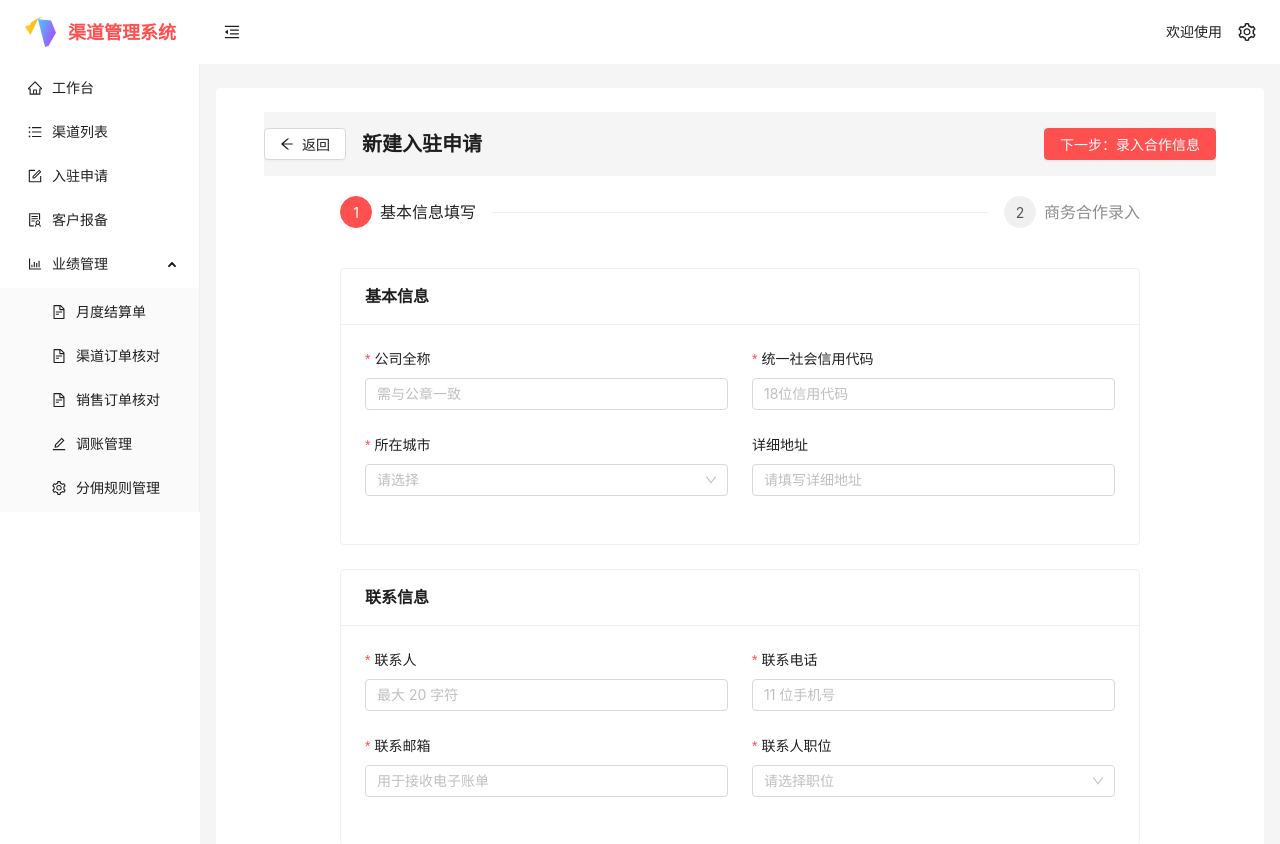
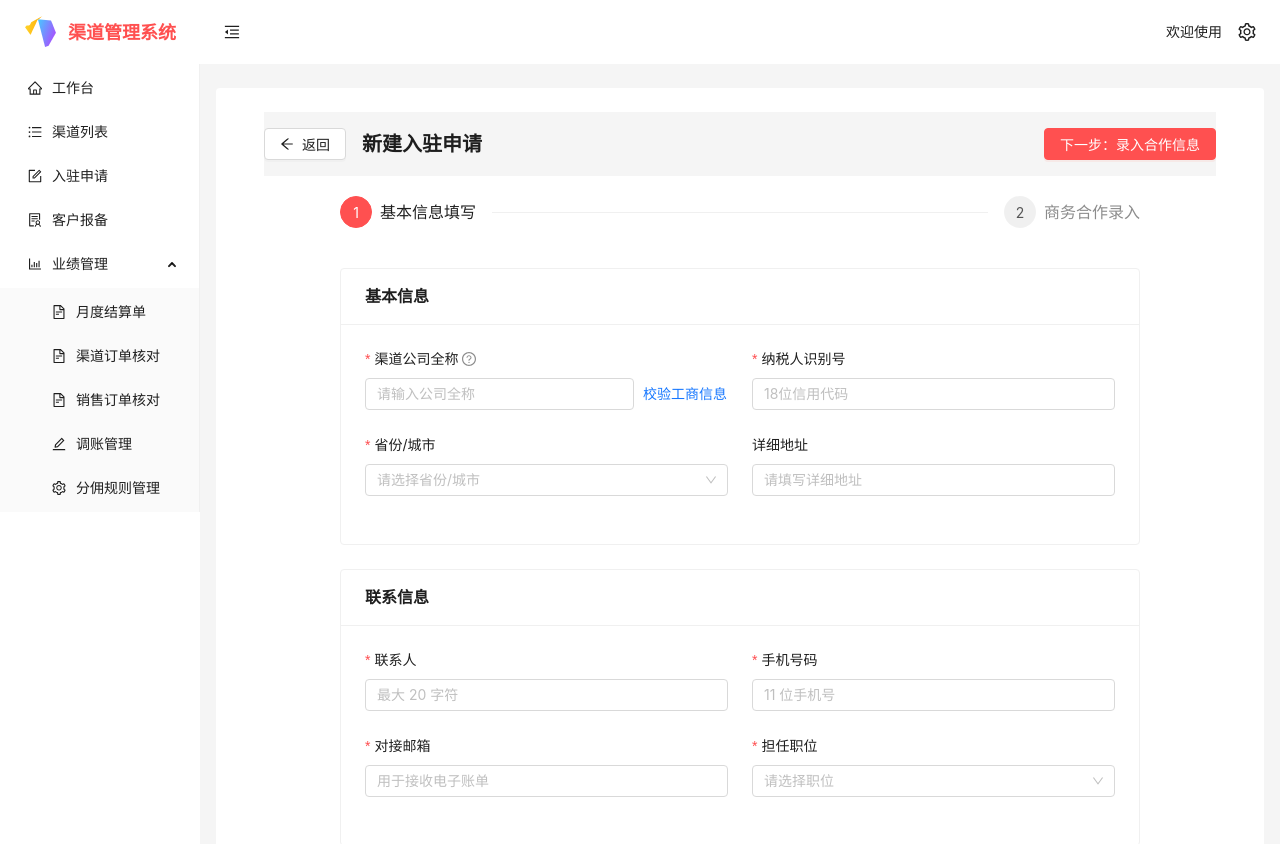
Before and after one commit to njwander/channel-demo, a React (Vite) app: page /settlement-new in a window 1280 px wide. Shown: the top 844 px of the page. Built offline with nearby package versions, Linux system fonts and the light colour scheme.

Commit message:
优化入驻申请

```diff
--- a/src/pages/Settlement/SettlementNew/index.tsx
+++ b/src/pages/Settlement/SettlementNew/index.tsx
@@ -113,6 +113,25 @@ const SettlementNew: FC = () => {
         setUploadModalVisible(true)
     }
 
+    // 模拟工商校验
+    const handleVerifyCompany = () => {
+        const companyName = form.getFieldValue('companyName');
+        if (!companyName) {
+            message.warning('请先输入公司全称');
+            return;
+        }
+        message.loading({ content: '正在校验工商信息...', key: 'verify' });
+        setTimeout(() => {
+            message.success({ content: '工商信息校验成功，信息已同步', key: 'verify' });
+            form.setFieldsValue({
+                socialCreditCode: '91510100MA6XXXXXXX',
+                city: ['sichuan', 'chengdu'],
+                industry: '制造行业',
+                scale: '100-500人'
+            });
+        }, 1000);
+    }
+
     const handleUploadOk = () => {
         setUploadModalVisible(false)
         setAnalyzing(true)
@@ -137,12 +156,12 @@ const SettlementNew: FC = () => {
     // 处理下一步
     const handleNext = async () => {
         try {
-            // 第一步校验字段：基本信息、联系信息、工商信息、客户资源证明（虽然可选但也要校验）
+            // 第一步校验字段：基本信息、联系信息、工商信息、客户资源证明
             await form.validateFields([
                 'companyName', 'city', 'detailedAddress',
                 'contactName', 'contactPhone', 'contactPosition', 'contactEmail', 'referrer',
                 'socialCreditCode', 'bankInfo', 'address',
-                'customerProof'
+                'customerProof', 'industry', 'scale'
             ])
             setCurrentStep(1)
             window.scrollTo(0, 0)
@@ -181,6 +200,7 @@ const SettlementNew: FC = () => {
             const newApp: SettlementApplication = {
                 id: orderId,
                 ...values,
+                city: Array.isArray(values.city) ? values.city.join('/') : values.city,
                 address: values.address ? (Array.isArray(values.address) ? values.address.join('/') : values.address) : '',
                 cooperationStartDate: values.cooperationDate[0].format('YYYY-MM-DD'),
                 cooperationEndDate: values.cooperationDate[1].format('YYYY-MM-DD'),
@@ -303,36 +323,48 @@ const SettlementNew: FC = () => {
                             <Row gutter={24}>
                                 <Col span={12}>
                                     <Form.Item
+                                        label="渠道公司全称"
+                                        required
+                                        tooltip="需要与签订合同的公司名称一致"
+                                    >
+                                        <div style={{ display: 'flex', gap: '8px' }}>
+                                            <Form.Item
                                                 name="companyName"
-                                        label="公司全称"
+                                                noStyle
                                                 validateTrigger="onBlur"
                                                 rules={[
                                                     { required: true, message: '请填写公司全称' },
                                                     { validator: checkDuplicateCompanyName }
                                                 ]}
                                             >
-                                        <Input placeholder="需与公章一致" />
+                                                <Input placeholder="请输入公司全称" style={{ flex: 1 }} />
+                                            </Form.Item>
+                                            <Button
+                                                type="link"
+                                                onClick={handleVerifyCompany}
+                                                style={{ padding: '4px 0', height: 'auto' }}
+                                            >
+                                                校验工商信息
+                                            </Button>
+                                        </div>
                                     </Form.Item>
                                 </Col>
                                 <Col span={12}>
-                                    <Form.Item name="socialCreditCode" label="统一社会信用代码"
+                                    <Form.Item name="socialCreditCode" label="纳税人识别号"
                                         validateTrigger="onBlur"
                                         rules={[
-                                            { required: true, message: '请填写统一社会信用代码' }
+                                            { required: true, message: '请填写纳税人识别号/代码' }
                                         ]}
                                     >
                                         <Input placeholder="18位信用代码" />
                                     </Form.Item>
                                 </Col>
                                 <Col span={12}>
-                                    <Form.Item name="city" label="所在城市" rules={[{ required: true }]}>
-                                        <Select placeholder="请选择">
-                                            <Option value="上海">上海</Option>
-                                            <Option value="北京">北京</Option>
-                                            <Option value="杭州">杭州</Option>
-                                            <Option value="成都">成都</Option>
-                                            <Option value="深圳">深圳</Option>
-                                        </Select>
+                                    <Form.Item name="city" label="省份/城市" rules={[{ required: true }]}>
+                                        <Cascader
+                                            options={AREA_OPTIONS}
+                                            placeholder="请选择省份/城市"
+                                        />
                                     </Form.Item>
                                 </Col>
                                 <Col span={12}>
@@ -340,7 +372,6 @@ const SettlementNew: FC = () => {
                                         <Input placeholder="请填写详细地址" />
                                     </Form.Item>
                                 </Col>
-
                             </Row>
                         </Card>
 
@@ -355,22 +386,22 @@ const SettlementNew: FC = () => {
                                 <Col span={12}>
                                     <Form.Item
                                         name="contactPhone"
-                                        label="联系电话"
-                                        rules={[{ required: true, message: '请输入正确的手机号' }]}
+                                        label="手机号码"
+                                        rules={[{ required: true, message: '请输入正确的手机号码' }]}
                                     >
                                         <Input placeholder="11 位手机号" />
                                     </Form.Item>
                                 </Col>
                                 <Col span={12}>
-                                    <Form.Item name="contactEmail" label="联系邮箱" rules={[{ required: true, message: '格式错误' }]}>
+                                    <Form.Item name="contactEmail" label="对接邮箱" rules={[{ required: true, type: 'email', message: '请输入正确的邮箱' }]}>
                                         <Input placeholder="用于接收电子账单" />
                                     </Form.Item>
                                 </Col>
                                 <Col span={12}>
-                                    <Form.Item name="contactPosition" label="联系人职位" rules={[{ required: true }]}>
+                                    <Form.Item name="contactPosition" label="担任职位" rules={[{ required: true }]}>
                                         <Select placeholder="请选择职位">
                                             <Option value="CEO">CEO</Option>
-                                            <Option value="HR负责人">HR负责人</Option>
+                                            <Option value="运营负责人">运营负责人</Option>
                                             <Option value="销售负责人">销售负责人</Option>
                                             <Option value="IT负责人">IT负责人</Option>
                                             <Option value="市场负责人">市场负责人</Option>
--- a/src/types/settlement.ts
+++ b/src/types/settlement.ts
@@ -51,4 +51,6 @@ export interface SettlementApplication {
     contractType?: 'standard' | 'non-standard' // 合同类型
     customContractUrl?: string    // 用户的非标合同文件路径
     contractAuditStatus?: 'pending' | 'approving' | 'approved' | 'rejected' // 非标合同审批状态
+    industry?: string            // 一级行业
+    scale?: string               // 企业规模
 }
```
Also changed, not shown: 1 other file (tests, documents, lock files or other folders). Lines whose indentation alone changed are shown as unchanged.
